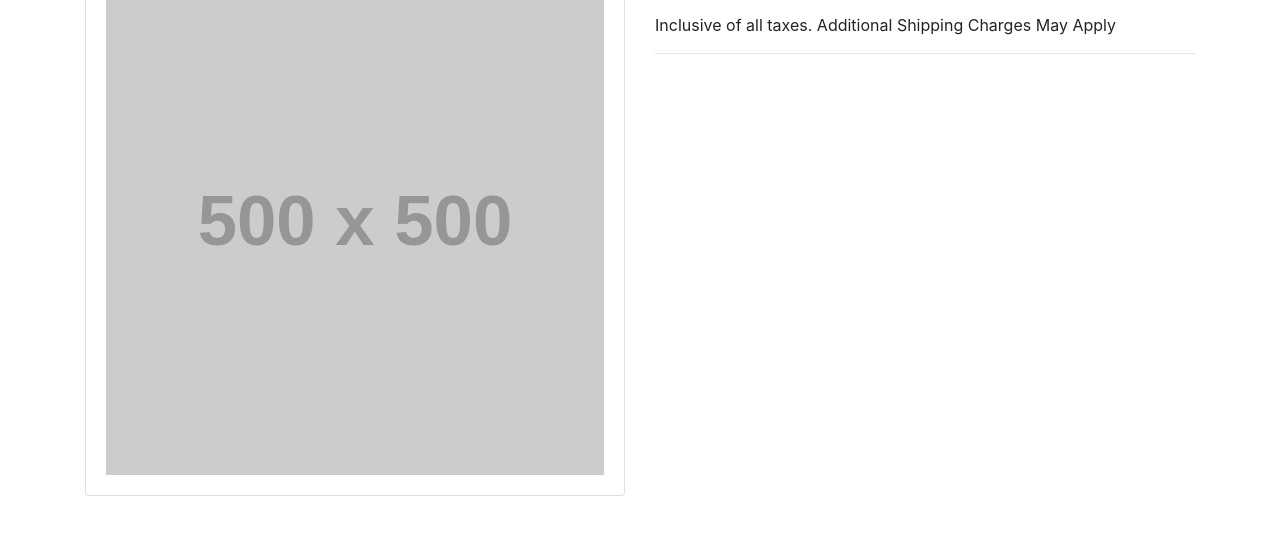
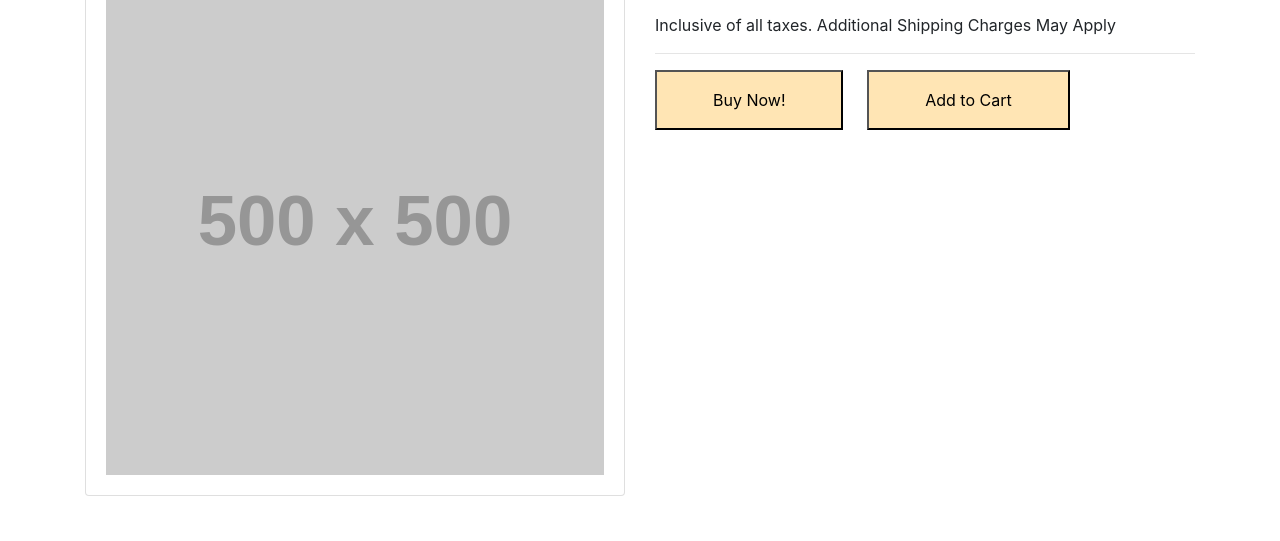
Before and after one commit to MrAyushBajpai/ecommerce-site, a plain HTML site: page product.html in a window 1280 px wide. Shown: the part 242-783 px from the top of the page. Drawn offline with nearby package versions, Linux system fonts and the light colour scheme; placeholder pictures from the web are drawn by us.

Commit message:
Added Buy Now and Add to Cart Button

```diff
--- a/css/style.css
+++ b/css/style.css
@@ -1,9 +1,7 @@
 :root {
   --primary-color: #000;
-}
-
-:root {
   --secondary-color: #ffe5b4;
+  --tertiary-color: #800080;
 }
 
 html,
@@ -63,10 +61,25 @@ body {
   border: none;
 }
 
+.btn-shop {
+  font-size: 1rem;
+  padding: 1rem 3.5rem;
+  background-color: var(--secondary-color);
+  color: var(--primary-color);
+  border-color: var(--primary-color);
+}
+
 .btn-primary:hover {
   background-color: var(--primary-color);
   color: var(--secondary-color);
   border-color: var(--secondary-color);
+}
+
+.btn-primary {
+  background-color: var(--secondary-color);
+  color: var(--primary-color);
+  border-color: var(--primary-color);
+  border-radius: 1rem;
 }
 
 .btn-secondary {
@@ -79,6 +92,10 @@ body {
   background-color: var(--secondary-color);
   color: var(--primary-color);
   border-color: var(--secondary-color);
+}
+
+.button-pair button {
+  margin-right: 1.2em; /* add some right margin to the first button */
 }
 
 .jumbotron {
@@ -115,7 +132,7 @@ body {
   color: var(--primary-color);
 }
 
-.discount{
+.discount {
   font-size: 1.5rem;
   color: red;
 }
--- a/product.html
+++ b/product.html
@@ -74,6 +74,10 @@
           </p>
           <p>Inclusive of all taxes. Additional Shipping Charges May Apply</p>
           <hr />
+          <div class="button-pair">
+            <button class="btn-shop" role="button">Buy Now!</button>
+            <button class="btn-shop" role="button">Add to Cart</button>
+          </div>
         </div>
 
         <div class="container">
```
